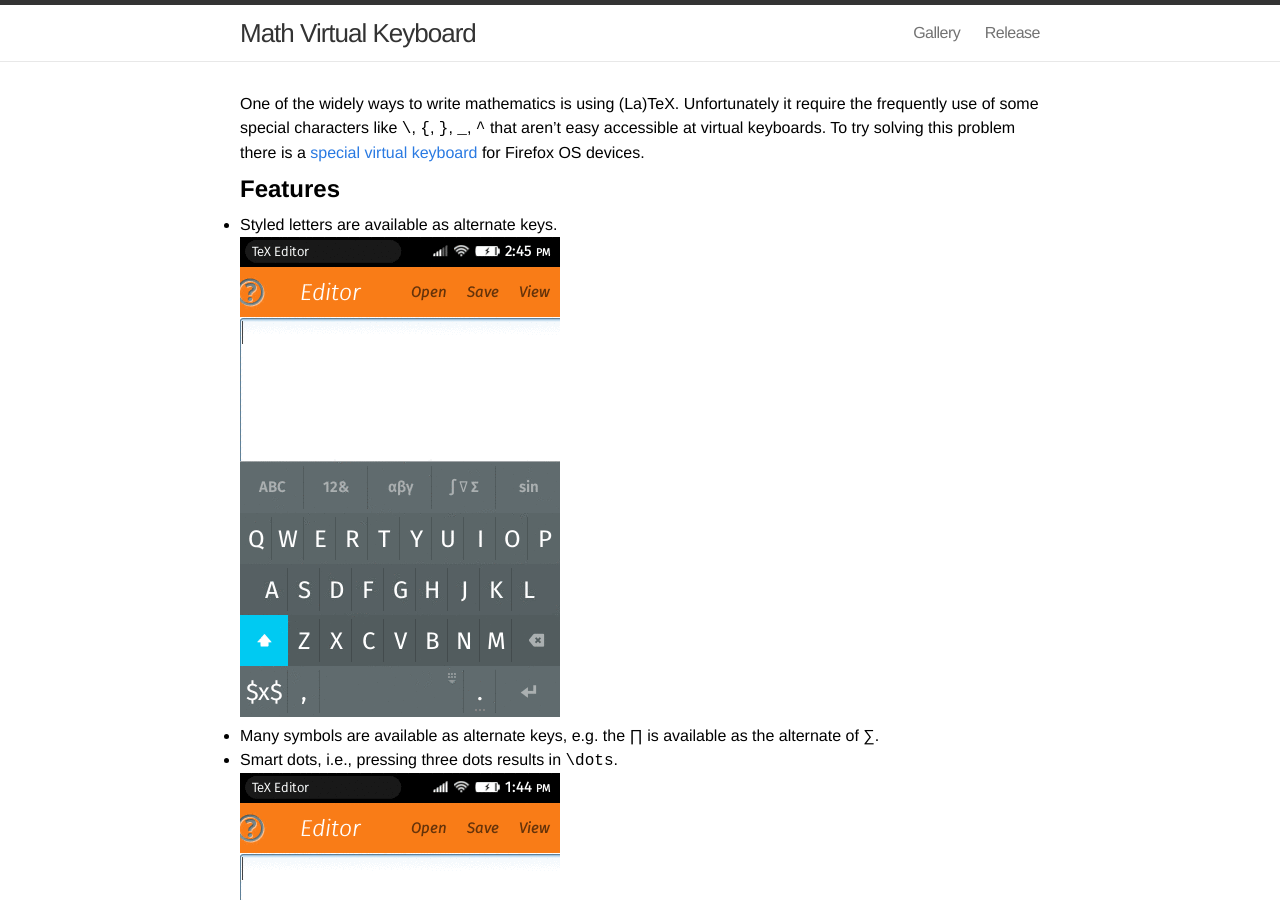
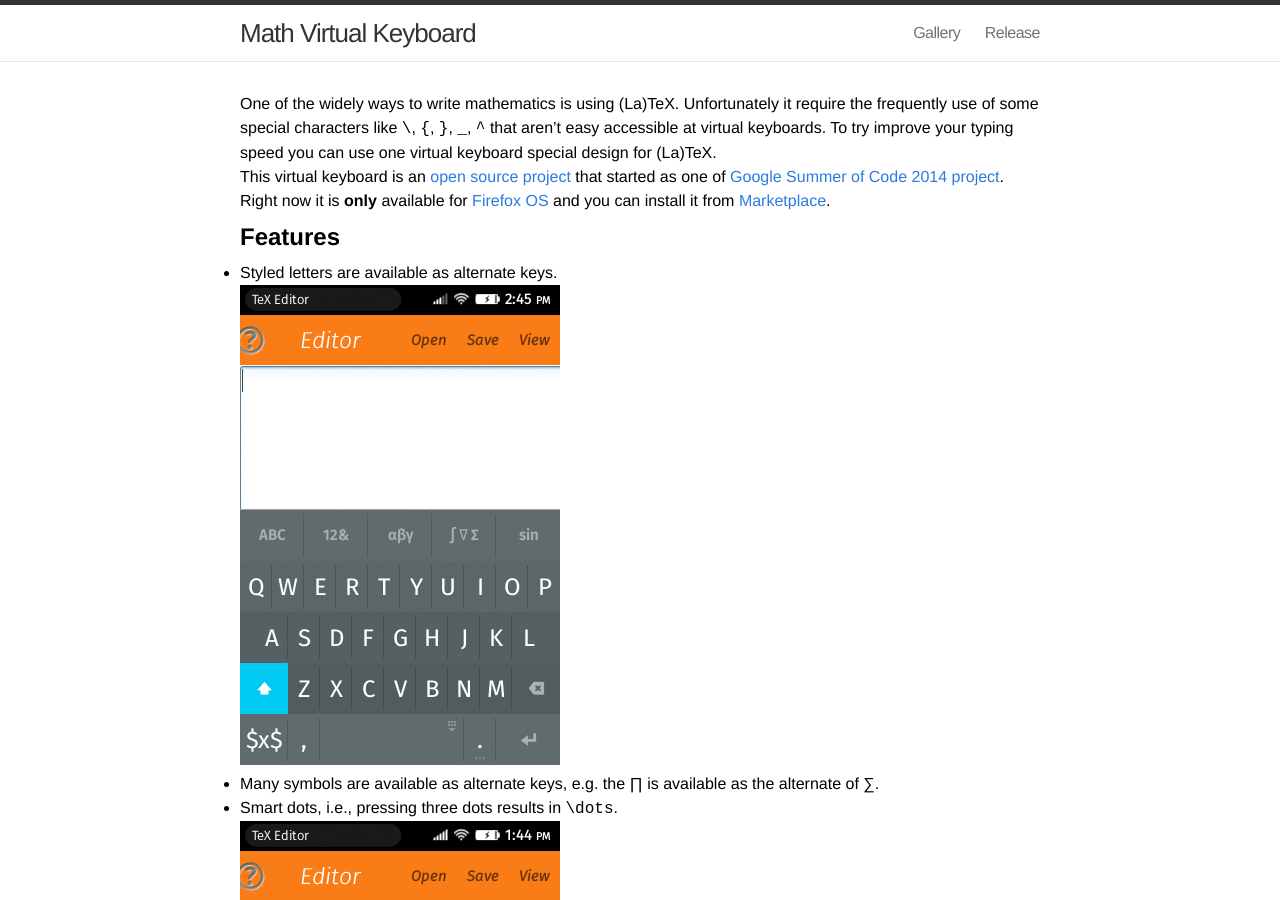
Before and after one commit to rgaiacs/gsoc2014, a Jekyll site: the page built from index.md, in a window 1280 px wide and 900 px high. Built offline with Jekyll 4.4.1, drawn with Linux system fonts in a browser that asks for light colours.

Commit message:
Update index

```diff
--- a/index.md
+++ b/index.md
@@ -4,10 +4,17 @@ layout: default
 
 One of the widely ways to write mathematics is using (La)TeX. Unfortunately it
 require the frequently use of some special characters like `\`, `{`, `}`, `_`,
-`^` that aren't easy accessible at virtual keyboards. To try solving this
-problem there is a [special virtual
-keyboard](https://marketplace.firefox.com/app/latex-keyboard) for Firefox OS
-devices.
+`^` that aren't easy accessible at virtual keyboards. To try improve your typing
+speed you can use one virtual keyboard special design for (La)TeX.
+
+This virtual keyboard is an
+[open source project](https://github.com/r-gaia-cs/gsoc2014)
+that started as one of
+[Google Summer of Code 2014 project](https://www.google-melange.com/gsoc/proposal/public/google/gsoc2014/r_gaia_cs/5629499534213120).
+Right now it is **only** available for
+[Firefox OS](https://www.mozilla.org/firefox/os/)
+and you can install it from
+[Marketplace](https://marketplace.firefox.com/app/latex-keyboard).
 
 ## Features
 
```
